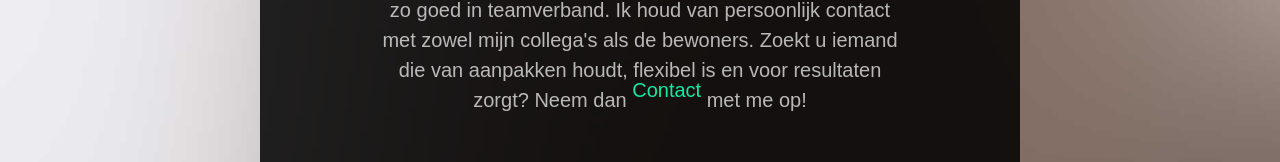
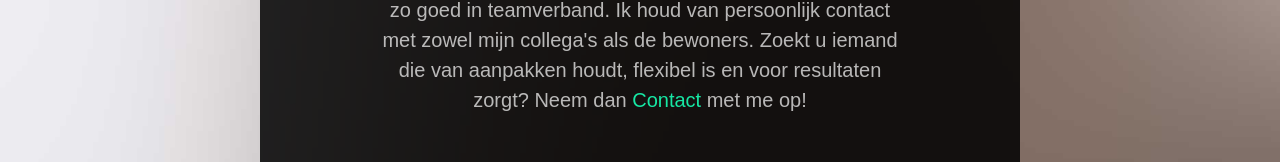
Before and after one commit to davidvaneekelen/angelazorgt, a website: page index.html in a window 1280 px wide. Shown: the part 1057-1219 px from the top of the page. Drawn offline with Linux system fonts and the light colour scheme; files whose address does not match are found by name.

Commit message:
Update index.html

```diff
--- a/index.html
+++ b/index.html
@@ -97,7 +97,7 @@
                   Kwaliteit in de zorg, daar maak ik me sterk voor. Ik vind het erg belangrijk dat de bewoners een goede verzorging ontvangen, en dat dit gebeurt op een manier die in lijn ligt met de geldende regels, normen en waarden.
                   Ik kan uitstekend zelfstandig te werk gaan, maar functioneer net zo goed in teamverband. Ik houd van persoonlijk contact met zowel mijn collega's als de bewoners.
 
-                  Zoekt u iemand die van aanpakken houdt, flexibel is en voor resultaten zorgt? Neem dan <a class="fh5co-tab-menu" href="#" data-tab="4">Contact</a> met me op!
+                  Zoekt u iemand die van aanpakken houdt, flexibel is en voor resultaten zorgt? Neem dan <a href="#" data-tab="4">Contact</a> met me op!
                 </p>
               </div>
             </div>
```
